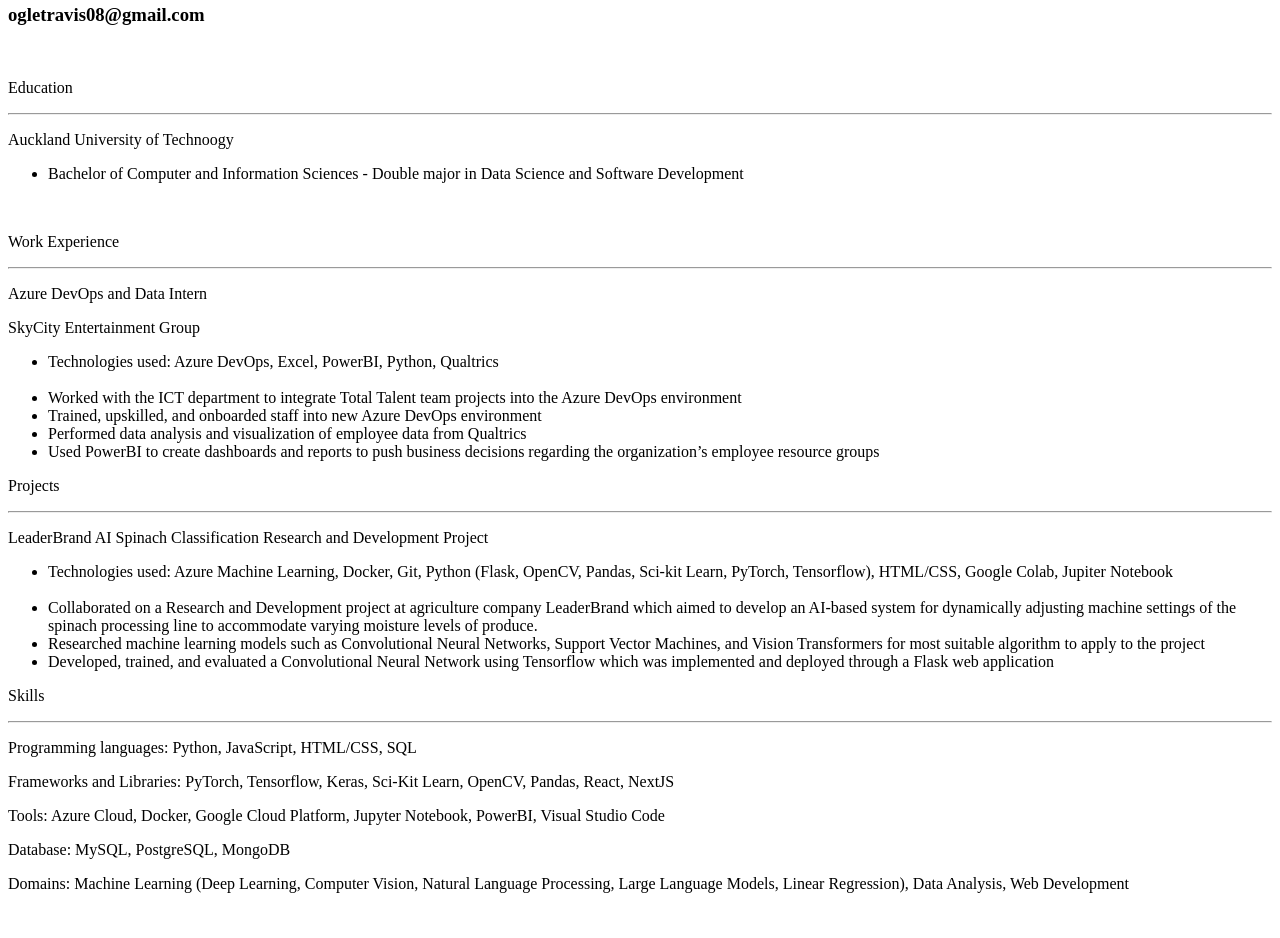
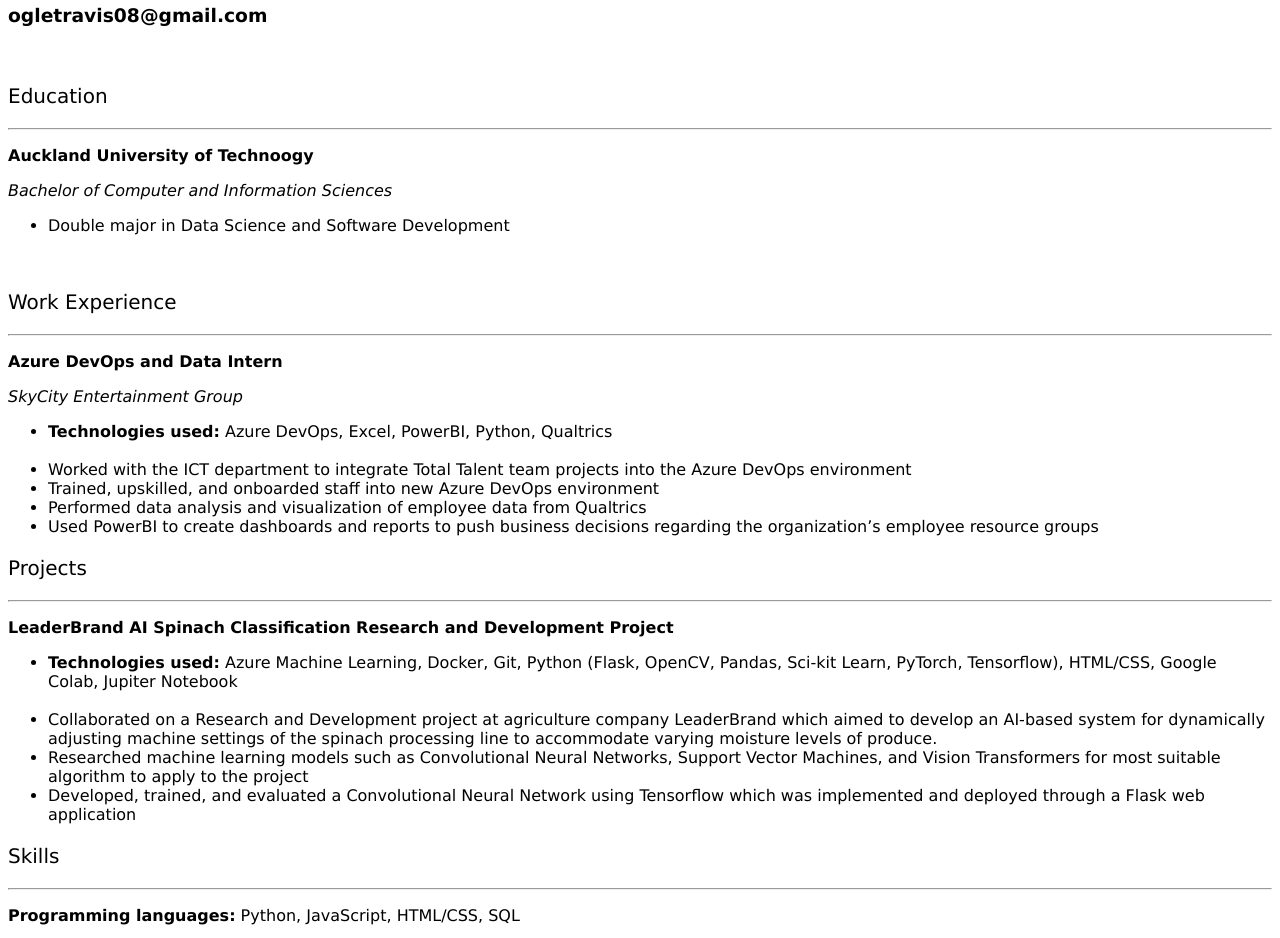
Before and after one commit to travyozza/Azure-Cloud-Resume-Challenge, a plain HTML site: page frontend/resume.html in a window 1280 px wide. Shown: the part 62-1000 px from the top of the page. Before the commit the page ends 971 px from the top, so only its background shows below. Drawn offline with Linux system fonts and the light colour scheme.

Commit message:
css styling added

```diff
--- a/frontend/resume.html
+++ b/frontend/resume.html
@@ -1,25 +1,25 @@
 <link rel="stylesheet" href="style.css">
 <div id="header"></div>
 <div class="left"></div>
-<div class="stuff">
+<div class="content">
   <h1>Travis Ogle</h1>
   <h3>ogletravis08@gmail.com</h3>
   <br>
   <p class="head">Education</p>
   <hr />
   <p class="uni-job-project-name">Auckland University of Technoogy</p>
+  <p class="degree">Bachelor of Computer and Information Sciences</p>
   <ul>
-      <li>Bachelor of Computer and Information Sciences - Double major in Data Science and Software Development</li>
-    </a>
+      <li>Double major in Data Science and Software Development</li>
   </ul>
 <br />
   <p class="head">Work Experience</p>
   <hr />
 
 <p class="uni-job-project-name">Azure DevOps and Data Intern</p>
-<p>SkyCity Entertainment Group</p>
+<p class="job-org-name">SkyCity Entertainment Group</p>
   <ul>
-    <li>Technologies used: Azure DevOps, Excel, PowerBI, Python, Qualtrics</li>
+    <li><strong>Technologies used:</strong> Azure DevOps, Excel, PowerBI, Python, Qualtrics</li>
     <br />
     <li>Worked with the ICT department to integrate Total Talent team projects into the Azure DevOps
         environment</li>
@@ -34,7 +34,7 @@
   <hr />
     <p class="uni-job-project-name">LeaderBrand AI Spinach Classification Research and Development Project </p>
   <ul>
-    <li>Technologies used: Azure Machine Learning, Docker, Git, Python (Flask, OpenCV, Pandas, Sci-kit
+    <li><strong>Technologies used:</strong> Azure Machine Learning, Docker, Git, Python (Flask, OpenCV, Pandas, Sci-kit
         Learn, PyTorch, Tensorflow), HTML/CSS, Google Colab, Jupiter Notebook</li>
     <br />
     <li>Collaborated on a Research and Development project at agriculture company LeaderBrand which
@@ -49,10 +49,10 @@
   <p class="head">Skills</p>
   <hr />
 
-<p>Programming languages: Python, JavaScript, HTML/CSS, SQL</p>
-<p>Frameworks and Libraries: PyTorch, Tensorflow, Keras, Sci-Kit Learn, OpenCV, Pandas, React, NextJS</p>
-<p>Tools: Azure Cloud, Docker, Google Cloud Platform, Jupyter Notebook, PowerBI, Visual Studio Code</p>
-<p>Database: MySQL, PostgreSQL, MongoDB</p>
-<p>Domains: Machine Learning (Deep Learning, Computer Vision, Natural Language Processing, Large Language
+<p><strong>Programming languages:</strong> Python, JavaScript, HTML/CSS, SQL</p>
+<p><strong>Frameworks and Libraries:</strong> PyTorch, Tensorflow, Keras, Sci-Kit Learn, OpenCV, Pandas, React, NextJS</p>
+<p><strong>Tools:</strong> Azure Cloud, Docker, Google Cloud Platform, Jupyter Notebook, PowerBI, Visual Studio Code</p>
+<p><strong>Database:</strong> MySQL, PostgreSQL, MongoDB</p>
+<p><strong>Domains:</strong> Machine Learning (Deep Learning, Computer Vision, Natural Language Processing, Large Language
     Models, Linear Regression), Data Analysis, Web Development</p>
 </div>
--- a/frontend/style.css
+++ b/frontend/style.css
@@ -0,0 +1,19 @@
+.content{
+    font-family: Verdana, Geneva, Tahoma, sans-serif;
+}
+
+.head{
+    font-size: 20px;
+}
+
+.uni-job-project-name{
+    font-weight: bold;
+}
+
+.job-org-name{
+    font-style: italic;
+}
+
+.degree{
+    font-style: italic;
+}
```
